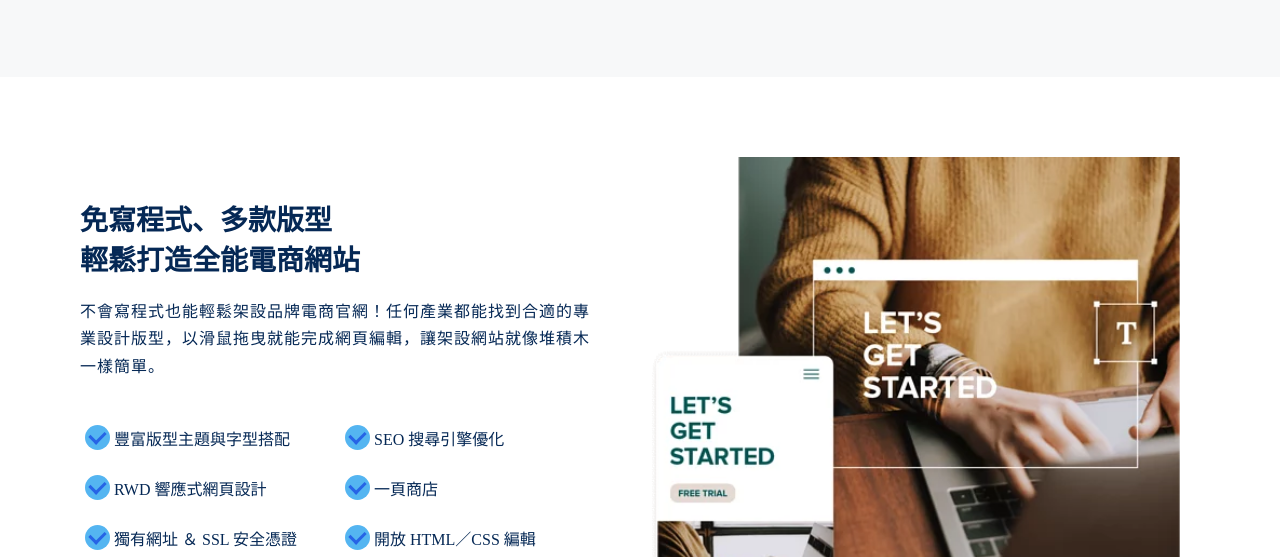
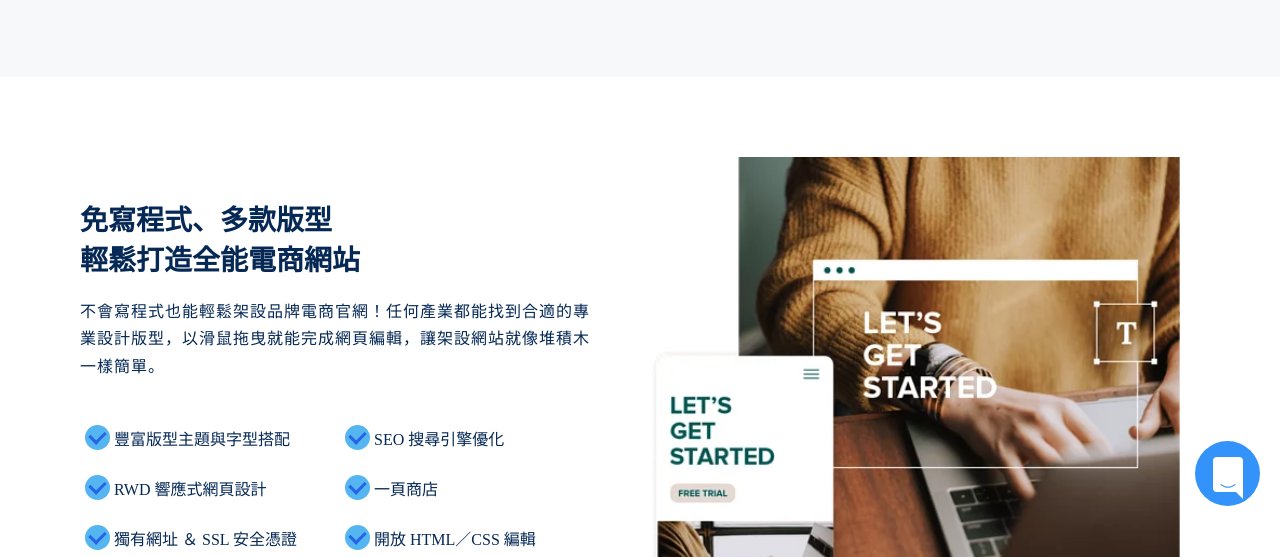
Before and after one commit to Tinowei/Tinowei.github.io, a plain HTML site: page shopline.html in a window 1280 px wide. Shown: the part 239-796 px from the top of the page. Drawn offline with Linux system fonts and the light colour scheme.

Commit message:
Add files via upload

```diff
--- a/shopline.css
+++ b/shopline.css
@@ -245,3 +245,56 @@ section.otherFunctionAndServices h2{
     text-align: center;
     padding: 0 20px;
 }
+
+
+
+
+
+/* chatbtn */
+
+btn.chatbtn{
+    position:fixed;
+    width: 65px;
+    height: 65px;
+    border-radius: 100%;
+    background-color: rgb(52, 147, 251);
+    top: 85%;
+    right: 0;
+    margin: 0 20px;
+
+}
+.chatbtn p{
+    align-items: center;
+    position: absolute;
+    top: 37px;
+    left: 25px;
+    color: rgb(52, 147, 251);
+}
+
+.chatbtn::before{
+    content: "";
+    position: absolute;
+    width: 30px;
+    height: 35px;
+    background-color: #fff;
+    border-radius: 4px;
+    left: 18px;
+    top: 16px;
+}
+.chatbtn::after{
+    content: "";
+    position: absolute;
+    /* width: 10px; */
+    /* height: 10px; */
+    /* background-color: #fff; */
+    left: 36px;
+    top: 46px;
+    border: 6px solid #fff;
+    border-color:  #fff #fff transparent transparent;
+}
+
+a btn.chatbtn:hover{
+   /* 放大效果 */
+   transform: scale(1.1);
+   transition: .2s ease-in-out ;
+}
--- a/shopline.html
+++ b/shopline.html
@@ -9,6 +9,14 @@
 
 </head>
 <body>
+    <a href="">
+        <btn class="chatbtn">
+            <p>︶</p>
+        </btn>
+    </a>
+
+
+
     <!-- 區塊1  完成時間（html結構複製＋區塊一)：24分-->
     <section class="briefIntro">
         <h2>單一平台就能助你<br>在全通路輕鬆開店創業</h2>
@@ -323,5 +331,7 @@
                 </div>
             </div>
         </section>
+
+
 </body>
 </html>
```
